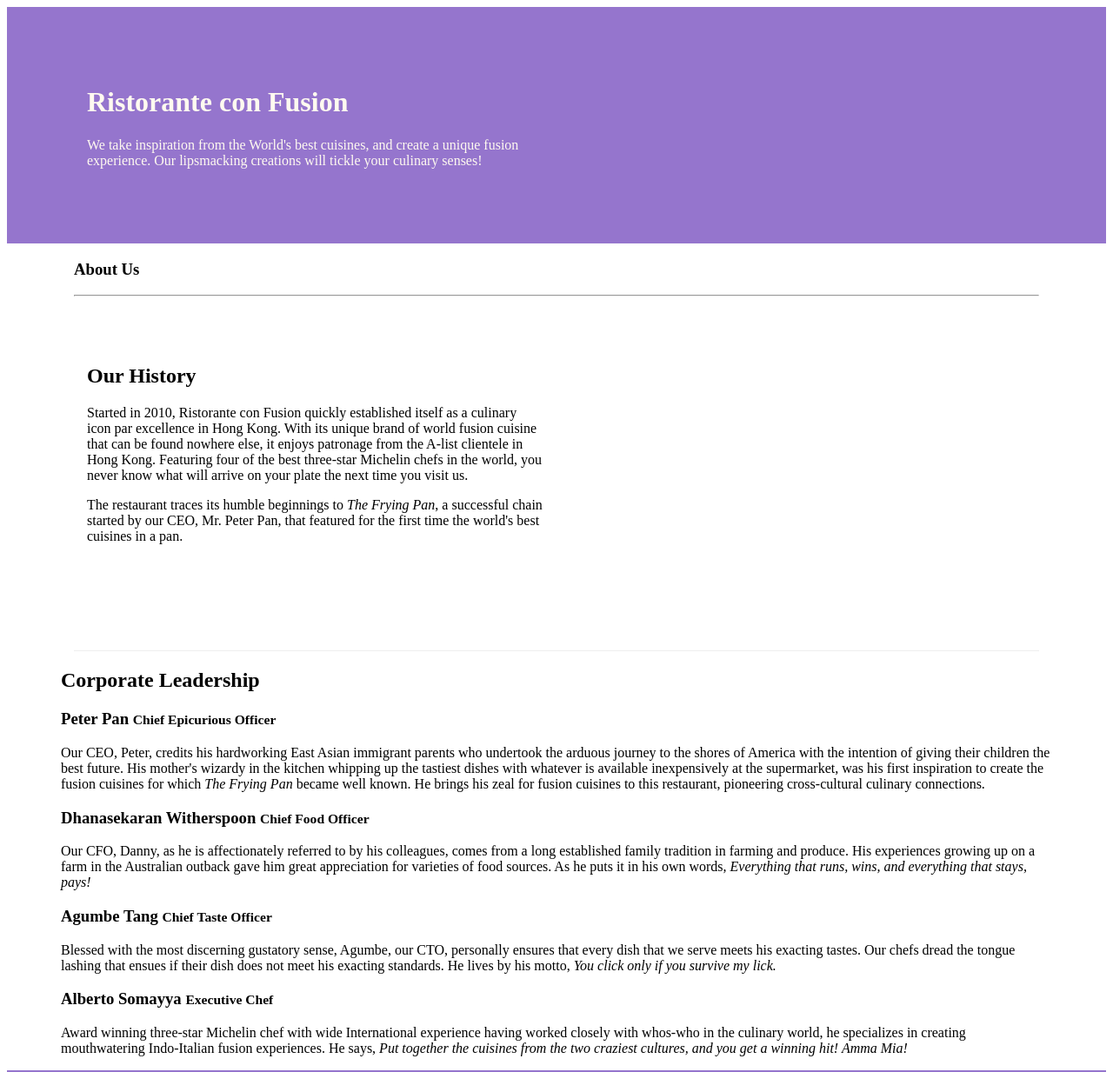
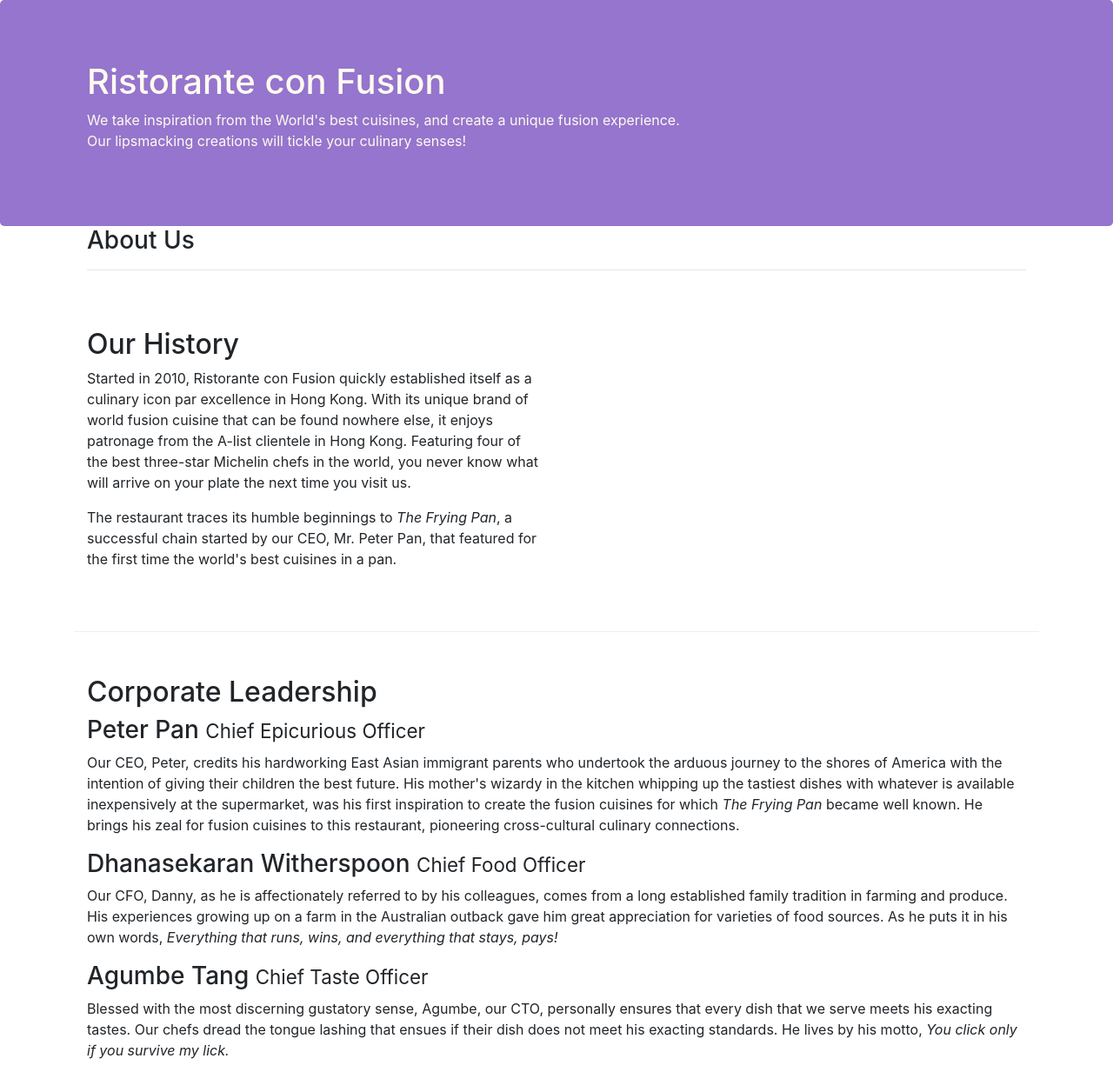
Before and after one commit to Kunal-R15/React-Begining, a website: page aboutus.html in a window 1280 px wide. Shown: the top 1233 px of the page at 87% size. Drawn offline with nearby package versions, Linux system fonts and the light colour scheme.

Commit message:
AboutUs_Completed

```diff
--- a/aboutus.html
+++ b/aboutus.html
@@ -1,19 +1,15 @@
+
 <!DOCTYPE html>
 <html lang="en">
 
 <head>
-
-    <meta charset="UTF-8">
-    <!-- The below meta tag allow responsive design by looking viewport -->
+    <!-- Required meta tags always come first -->
+    <meta charset="utf-8">
     <meta name="viewport" content="width=device-width, initial-scale=1, shrink-to-fit=no">
     <meta http-equiv="x-ua-compatible" content="ie=edge">
-
-    <!-- BootStrap CSS-->
-    <link rel="stylesheet" href="node_modules/bootstrap/dist/css/bootstrap-grid.min.css">
-    <link rel="stylesheet" href="css/styles.css">
-
     <title>Ristorante Con Fusion: About Us</title>
-
+    <link rel="stylesheet" href="node_modules/bootstrap/dist/css/bootstrap.min.css">
+    <link rel="stylesheet" href="/css/styles.css">
 </head>
 
 <body>
@@ -21,37 +17,37 @@
     <header class="jumbotron">
         <div class="container">
             <div class="row row-header">
-                <div class="col-12 col-sm-6">
+                <div class="col-12 col-sm-8">
                     <h1>Ristorante con Fusion</h1>
                     <p>We take inspiration from the World's best cuisines, and create a unique fusion experience. Our lipsmacking creations will tickle your culinary senses!</p>
                 </div>
-                <div class="col-12 col-sm">
+                <div class="col-sm-4">
                 </div>
             </div>
         </div>
     </header>
 
     <div class="container">
-        <div class="row">
-            <div class="col-12">
+        <div class="col-12">
+            <div>
                <h3>About Us</h3>
                <hr>
             </div>
         </div>
 
         <div class="row row-content">
-            <div class="col-12 col-md-6">
+            <div class="col-sm-6">
                 <h2>Our History</h2>
                 <p>Started in 2010, Ristorante con Fusion quickly established itself as a culinary icon par excellence in Hong Kong. With its unique brand of world fusion cuisine that can be found nowhere else, it enjoys patronage from the A-list clientele in Hong Kong.  Featuring four of the best three-star Michelin chefs in the world, you never know what will arrive on your plate the next time you visit us.</p>
                 <p>The restaurant traces its humble beginnings to <em>The Frying Pan</em>, a successful chain started by our CEO, Mr. Peter Pan, that featured for the first time the world's best cuisines in a pan.</p>
             </div>
-            <div>
+            <div class="col-sm-4">
             </div>
         </div>
 
 
-        <div class="row">
-            <div>
+        <div class="row row-content">
+            <div class="col">
                 <h2>Corporate Leadership</h2>
                 <h3>Peter Pan <small>Chief Epicurious Officer</small></h3>
                 <p class="d-none d-sm-block">Our CEO, Peter, credits his hardworking East Asian immigrant parents who undertook the arduous journey to the shores of America with the intention of giving their children the best future. His mother's wizardy in the kitchen whipping up the tastiest dishes with whatever is available inexpensively at the supermarket, was his first inspiration to create the fusion cuisines for which <em>The Frying Pan</em> became well known. He brings his zeal for fusion cuisines to this restaurant, pioneering cross-cultural culinary connections.</p>
@@ -72,7 +68,7 @@
                 <div class="col-4 offset-1 col-sm-2">
                     <h5>Links</h5>
                     <ul class="list-unstyled">
-                        <li><a href="#">Home</a></li>
+                        <li><a href="index.html" target="_blank">Home</a></li>
                         <li><a href="#">About</a></li>
                         <li><a href="#">Menu</a></li>
                         <li><a href="#">Contact</a></li>
@@ -107,12 +103,10 @@
            </div>
         </div>
     </footer>
-
-<!-- Jquery 1st, then Popper.js, then Bootstrap JS -->
-<script src="node_modules/jquery/dist/jquery.slim.js"></script>
-<script src="node_modules/popper.js/dist/umd/popper.min.js"></script>
-<script src="node_modules/bootstrap/dist/js/bootstrap.min.js"></script>
-
+    <!-- jQuery first, then Popper.js, then Bootstrap JS. -->
+    <script src="node_modules/jquery/dist/jquery.slim.min.js"></script>
+    <script src="node_modules/popper.js/dist/umd/popper.min.js"></script>
+    <script src="node_modules/bootstrap/dist/js/bootstrap.min.js"></script>
 </body>
 
 </html>
```
